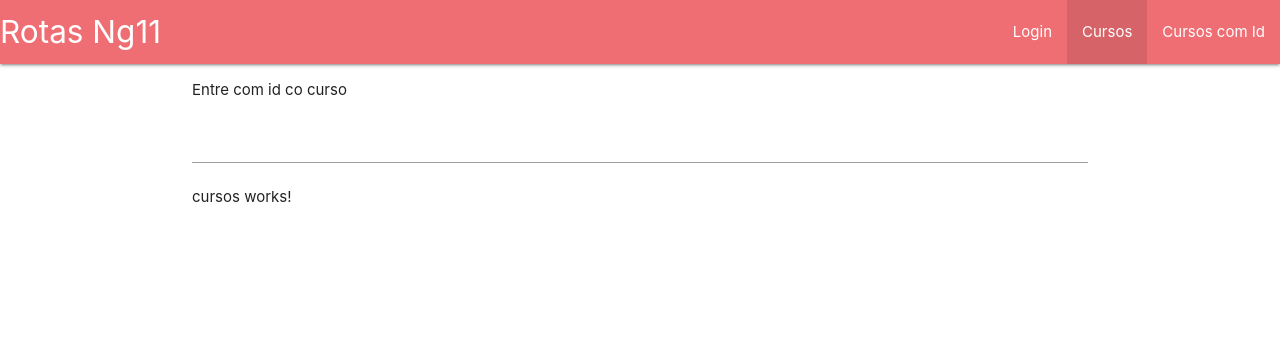
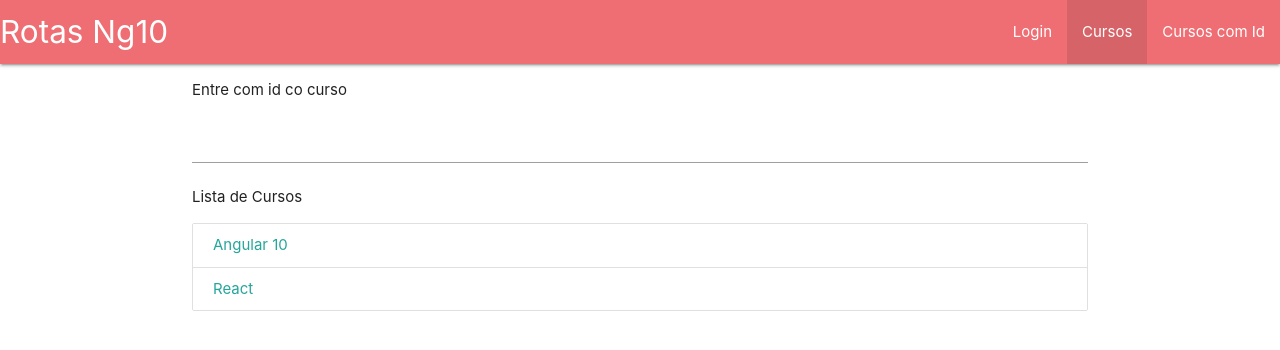
Before and after one commit to carlosinhani/angular-routes, an Angular app: page /cursos in a window 1280 px wide. Shown: the top 350 px of the page. Built offline with nearby package versions, Linux system fonts and the light colour scheme.

Commit message:
Rotas-imperativas

```diff
--- a/src/app/app-routing.module.ts
+++ b/src/app/app-routing.module.ts
@@ -5,11 +5,13 @@ import { CursosComponent } from './cursos/cursos.component';
 import { HomeComponent } from './home/home.component';
 import { LoginComponent } from './login/login.component';
 import { CursoDetalheComponent } from './curso-detalhe/curso-detalhe.component';
+import { CursoNaoEncontradoComponent } from './curso-nao-encontrado/curso-nao-encontrado.component';
 
 const appRoutes: Routes = [
       { path: 'cursos', component: CursosComponent},
       { path: 'curso/:id', component: CursoDetalheComponent},
       { path: 'login', component: LoginComponent},
+      { path: 'naoEncontrado', component: CursoNaoEncontradoComponent},
       { path: '', component: HomeComponent }
 ];
 
--- a/src/app/app.component.html
+++ b/src/app/app.component.html
@@ -1,9 +1,9 @@
 <nav>
   <div class="nav-wrapper">
-    <a routerLink="" class="brand-logo">Rotas Ng11</a>
+    <a routerLink="" class="brand-logo">Rotas Ng10</a>
     <ul id="nav-mobile" class="right hide-on-med-and-down">
-      <li routerLinkActive="active"><a routerLink="login">Login</a></li>
-      <li routerLinkActive="active"><a routerLink="cursos">Cursos</a></li>
+      <li routerLinkActive="active"><a routerLink="/login">Login</a></li>
+      <li routerLinkActive="active"><a routerLink="/cursos">Cursos</a></li>
       <li routerLinkActive="active"><a [routerLink]="['curso', idCurso.value]">Cursos com Id</a></li>
     </ul>
   </div>
--- a/src/app/curso-detalhe/curso-detalhe.component.html
+++ b/src/app/curso-detalhe/curso-detalhe.component.html
@@ -1,3 +1,4 @@
 <p>
   Id:{{ id }}
 </p>
+<p>Cursos: {{ curso?.nome }} </p>
--- a/src/app/curso-detalhe/curso-detalhe.component.ts
+++ b/src/app/curso-detalhe/curso-detalhe.component.ts
@@ -1,5 +1,8 @@
 import { Component, OnInit } from '@angular/core';
-import { ActivatedRoute } from '@angular/router';
+import { ActivatedRoute, Router } from '@angular/router';
+
+import { Subscription } from 'rxjs';
+import { CursosService } from '../cursos/cursos.service';
 
 @Component({
   selector: 'curso-detalhe',
@@ -8,13 +11,35 @@ import { ActivatedRoute } from '@angular/router';
 })
 export class CursoDetalheComponent implements OnInit {
 
-  id: string;
+  id: number;
+  inscricao: Subscription;
+  curso: any;
 
-  constructor(private route: ActivatedRoute) {
-    this.id = this.route.snapshot.params['id']
+  constructor(
+      private appRoutes: ActivatedRoute,
+      private router: Router,
+      private cursosService: CursosService
+    ) {
+    // this.id = this.route.snapshot.params['id']
+    // console.log(this.route);
    }
 
-  ngOnInit(): void {
+  ngOnInit() {
+    this.inscricao = this.appRoutes.params.subscribe(
+      (params: any) => {
+        this.id = params['id'];
+
+        this.curso = this.cursosService.getCurso(this.id);
+
+        if(this.curso == null){
+          this.router.navigate(['/naoEncontrado']);
+        }
+      }
+    );
+  }
+
+  ngOnDestroy(){
+    this.inscricao.unsubscribe();
   }
 
 }
--- /dev/null
+++ b/src/app/curso-nao-encontrado/curso-nao-encontrado.component.html
@@ -0,0 +1 @@
+<p>curso-nao-encontrado works!</p>
--- /dev/null
+++ b/src/app/curso-nao-encontrado/curso-nao-encontrado.component.ts
@@ -0,0 +1,15 @@
+import { Component, OnInit } from '@angular/core';
+
+@Component({
+  selector: 'curso-nao-encontrado',
+  templateUrl: './curso-nao-encontrado.component.html',
+  styleUrls: ['./curso-nao-encontrado.component.css']
+})
+export class CursoNaoEncontradoComponent implements OnInit {
+
+  constructor() { }
+
+  ngOnInit(): void {
+  }
+
+}
--- a/src/app/cursos/cursos.component.html
+++ b/src/app/cursos/cursos.component.html
@@ -1 +1,11 @@
-<p>cursos works!</p>
+<p>
+  Lista de Cursos
+</p>
+
+<div class="collection">
+  <a class="collection-item"
+   *ngFor="let curso of cursos"
+    [routerLink]="['/curso', curso. id]">
+     {{ curso.nome }}
+  </a>
+</div>
--- a/src/app/cursos/cursos.component.ts
+++ b/src/app/cursos/cursos.component.ts
@@ -1,4 +1,5 @@
 import { Component, OnInit } from '@angular/core';
+import { CursosService } from './cursos.service';
 
 @Component({
   selector: 'cursos',
@@ -7,9 +8,12 @@ import { Component, OnInit } from '@angular/core';
 })
 export class CursosComponent implements OnInit {
 
-  constructor() { }
+  cursos: any [];
 
-  ngOnInit(): void {
+  constructor(private cursosService: CursosService) { }
+
+  ngOnInit(){
+    this.cursos = this.cursosService.getCursos();
   }
 
 }
--- /dev/null
+++ b/src/app/cursos/cursos.service.ts
@@ -0,0 +1,26 @@
+import { Injectable } from '@angular/core';
+
+@Injectable({
+  providedIn: 'root'
+})
+export class CursosService {
+
+  getCursos(){
+    return [
+      {id: 1, nome: 'Angular 10'},
+      {id: 2, nome: 'React'}
+    ];
+  }
+
+  getCurso(id: number){
+    let cursos = this.getCursos();
+    for (let i=0; i<cursos.length; i++){
+      let curso = cursos[i];
+      if(curso.id == id){
+        return curso;
+      }
+    }
+    return null;
+  }
+  constructor() { }
+}
```
Also changed, not shown: src/app/app.module.ts (+7 -2 lines), src/app/curso-nao-encontrado/curso-nao-encontrado.component.css (added), 2 other files (tests, documents, lock files or other folders).
